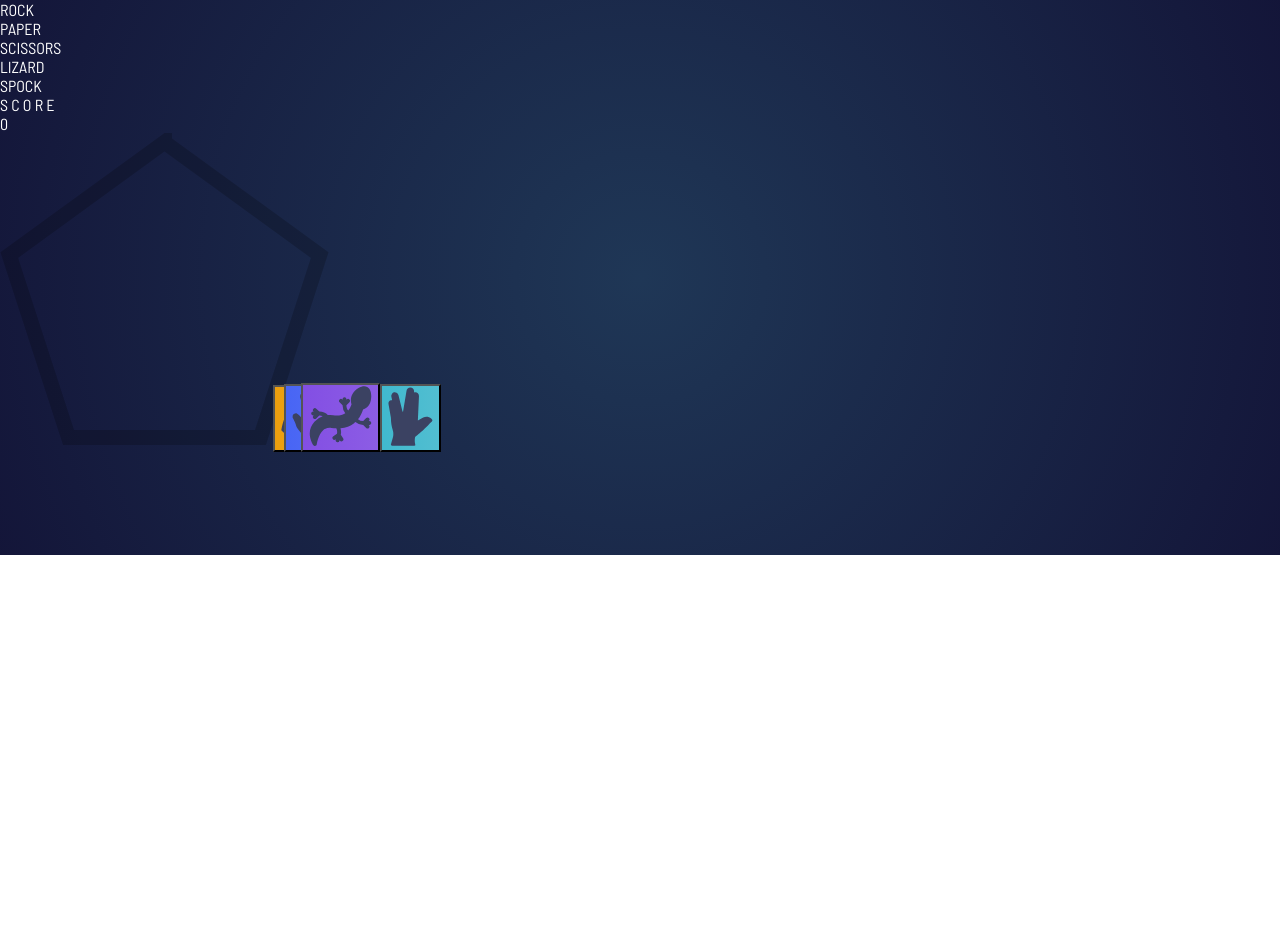
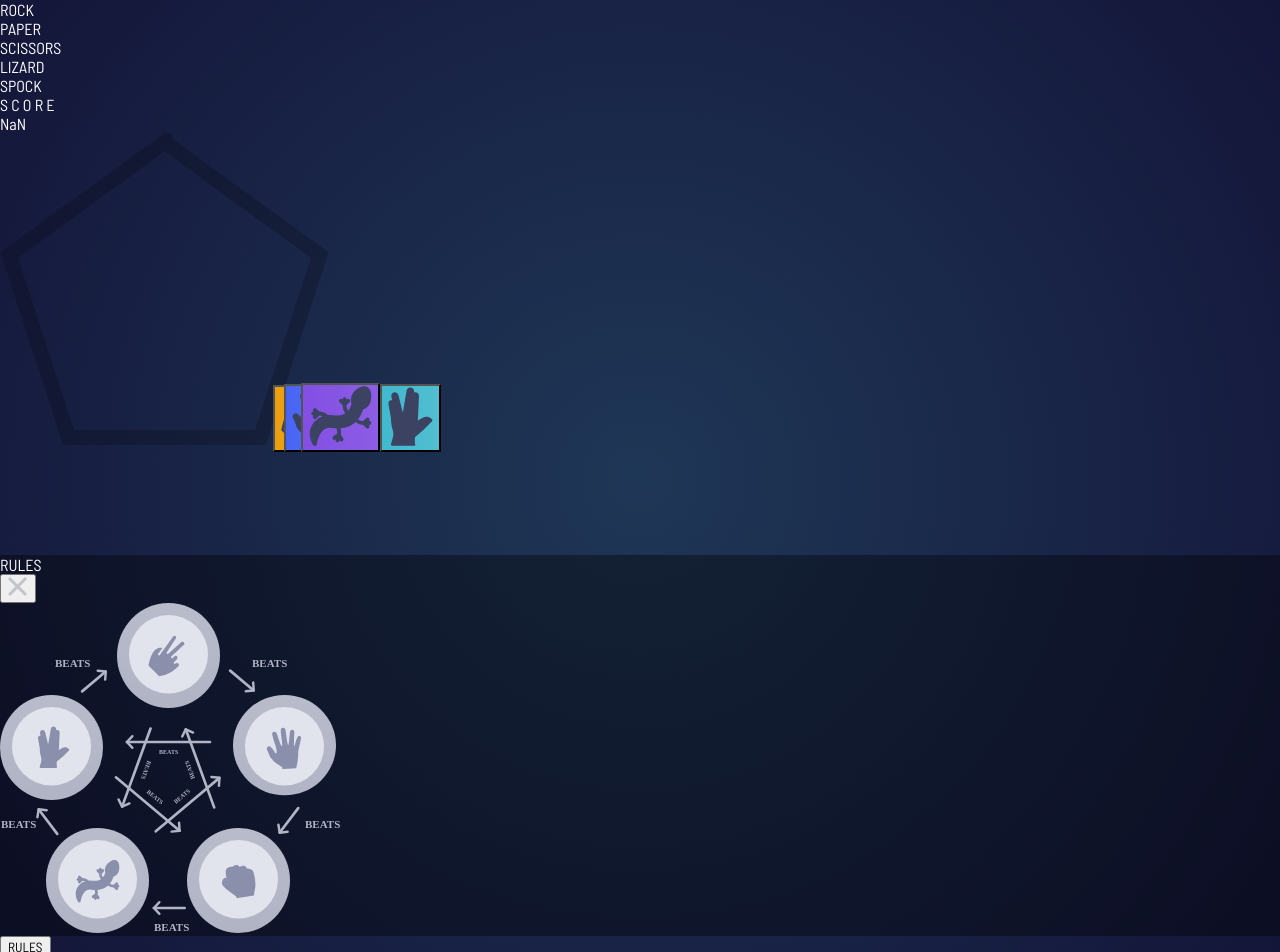
Before and after one commit to lgcaetano/rockpaperscissors, a Next.js app: page / in a window 1280 px wide. Shown: the top 952 px of the page. Before the commit the page ends 800 px from the top, so only its background shows below. Built offline with nearby package versions, Linux system fonts and the light colour scheme.

Commit message:
adding rules modal

```diff
--- a/src/components/Game.jsx
+++ b/src/components/Game.jsx
@@ -46,7 +46,7 @@ export default function Game(props){
 }
 
     useEffect(() => {
-        let recordedScore = localStorage.getItem("rpsScore")
+        let recordedScore = parseInt(localStorage.getItem("rpsScore"))
         setScore(recordedScore ?? 0)
     }, [])
 
--- a/src/pages/index.jsx
+++ b/src/pages/index.jsx
@@ -1,10 +1,32 @@
 import Game from '../components/Game'
 import 'tailwindcss/tailwind.css'
+import { useState } from 'react'
 
 export default function Home() {
+
+  const [modalFlag, setModalFlag] = useState(false)
+
   return (
     <div className='w-full h-screen bg-radial flex justify-center items-center'>
       <Game></Game>
+      <div className={`fixed w-screen z-10 h-screen inset-0 modal flex justify-center items-center ${modalFlag ? "" : "hidden"}`}>
+        <div className="rounded-lg   w-80 flex flex-col justify-between items-center bg-gray-200 p-5">
+          <div className="text-gray-900 font-bold text-2xl flex justify-between items-center w-full mb-5">
+            <div>
+              RULES
+            </div>
+            <button onClick={() => setModalFlag(false)}>
+              <img src="images/icon-close.svg" className="w-6 h-6" alt="" />
+            </button>
+          </div>
+          <img src="images/image-rules-bonus.svg" className="w-full" alt="" />
+        </div>
+      </div>
+      <button className="bg-transparent border-2 border-gray-200 p-3 font-semibold tracking-widest
+       absolute right-8 bottom-8 rounded-lg px-10" onClick={() => setModalFlag(true)}>
+        RULES
+      </button>
     </div>
+
   )
 }
--- a/src/styles/globals.css
+++ b/src/styles/globals.css
@@ -103,3 +103,7 @@ div.border-t-white{
   animation-duration: 1s;
   animation-iteration-count: infinite;
 }
+
+.modal{
+  background-color: rgba(0, 0, 0, 0.384);
+}
```
